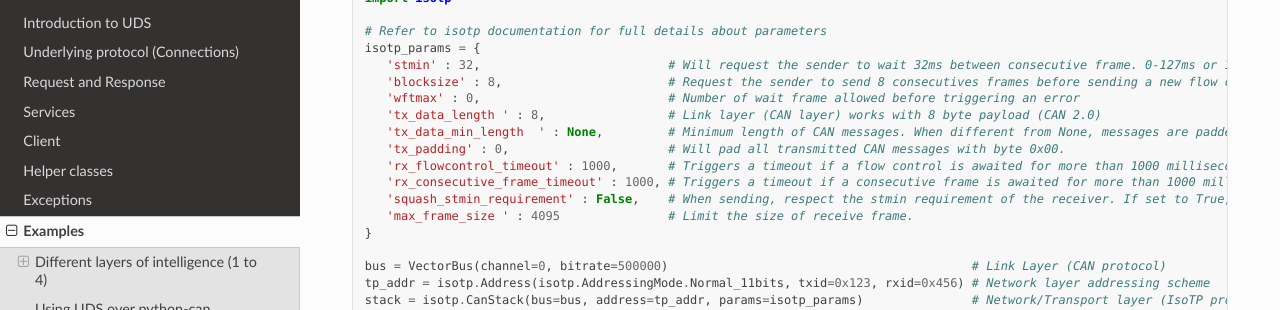
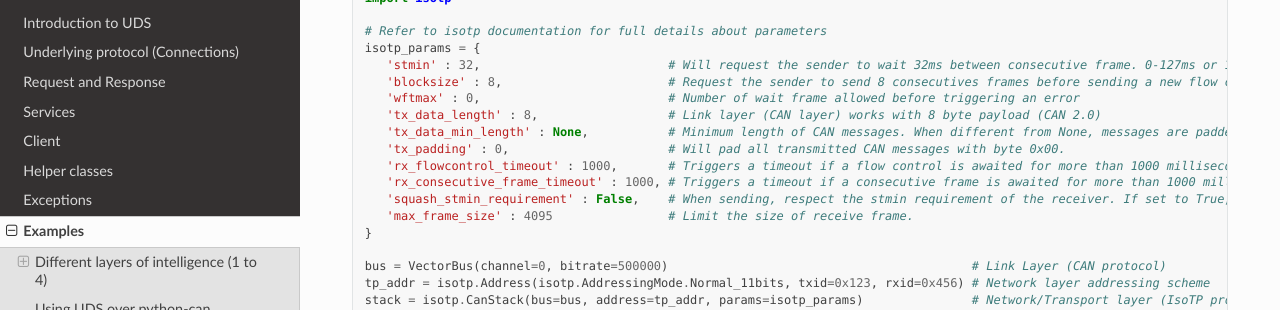
Before and after one commit to pylessard/python-udsoncan, a Sphinx documentation site: the page built from doc/source/udsoncan/examples.rst, in a window 1280 px wide and 1400 px high, scrolled down 1235 px. Shown: the part 152-462 px from the top of the window. Built offline with Sphinx 7.4.7 and the Read the Docs theme 2.0.0, drawn with Linux system fonts in a browser that asks for light colours; some of the changed text lies outside the part shown.

```diff
--- a/doc/source/udsoncan/examples.rst
+++ b/doc/source/udsoncan/examples.rst
@@ -82,13 +82,13 @@ Note that, in order to run this code, both ``python-can`` and ``can-isotp`` must
       'stmin' : 32,                          # Will request the sender to wait 32ms between consecutive frame. 0-127ms or 100-900ns with values from 0xF1-0xF9
       'blocksize' : 8,                       # Request the sender to send 8 consecutives frames before sending a new flow control message
       'wftmax' : 0,                          # Number of wait frame allowed before triggering an error
-      'tx_data_length ' : 8,                 # Link layer (CAN layer) works with 8 byte payload (CAN 2.0)
-      'tx_data_min_length  ' : None,         # Minimum length of CAN messages. When different from None, messages are padded to meet this length. Works with CAN 2.0 and CAN FD.
+      'tx_data_length' : 8,                  # Link layer (CAN layer) works with 8 byte payload (CAN 2.0)
+      'tx_data_min_length' : None,           # Minimum length of CAN messages. When different from None, messages are padded to meet this length. Works with CAN 2.0 and CAN FD.
       'tx_padding' : 0,                      # Will pad all transmitted CAN messages with byte 0x00.
       'rx_flowcontrol_timeout' : 1000,       # Triggers a timeout if a flow control is awaited for more than 1000 milliseconds
       'rx_consecutive_frame_timeout' : 1000, # Triggers a timeout if a consecutive frame is awaited for more than 1000 milliseconds
       'squash_stmin_requirement' : False,    # When sending, respect the stmin requirement of the receiver. If set to True, go as fast as possible.
-      'max_frame_size ' : 4095               # Limit the size of receive frame.
+      'max_frame_size' : 4095                # Limit the size of receive frame.
    }
 
    bus = VectorBus(channel=0, bitrate=500000)                                          # Link Layer (CAN protocol)
@@ -186,7 +187,7 @@ This example shows how to configure the client with a DID configuration and requ
    # IsoTPSocketconnection only works with SocketCAN under Linux. Use another connection if needed.
    conn = IsoTPSocketConnection('vcan0', rxid=0x123, txid=0x456)
    with Client(conn,  request_timeout=2, config=config) as client:
-      response = client.read_data_by_identifier(0xF190)
+      response = client.read_data_by_identifier([0xF190])
       print(response.service_data.values[0xF190]) # This is a dict of DID:Value
 
       # Or, if a single DID is expected, a shortcut to read the value of the first DID
```
Also changed, not shown: other parts of doc/source/udsoncan/examples.rst (+2 -1 lines).
